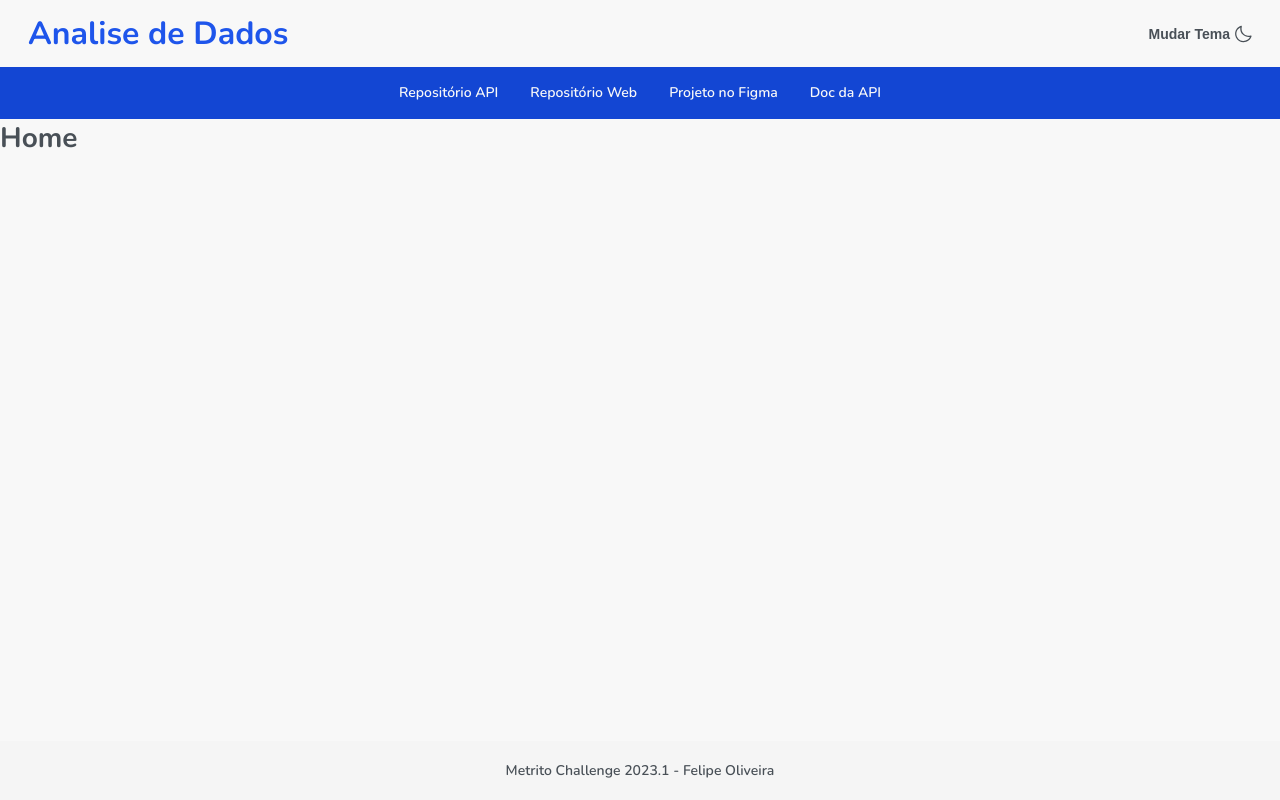
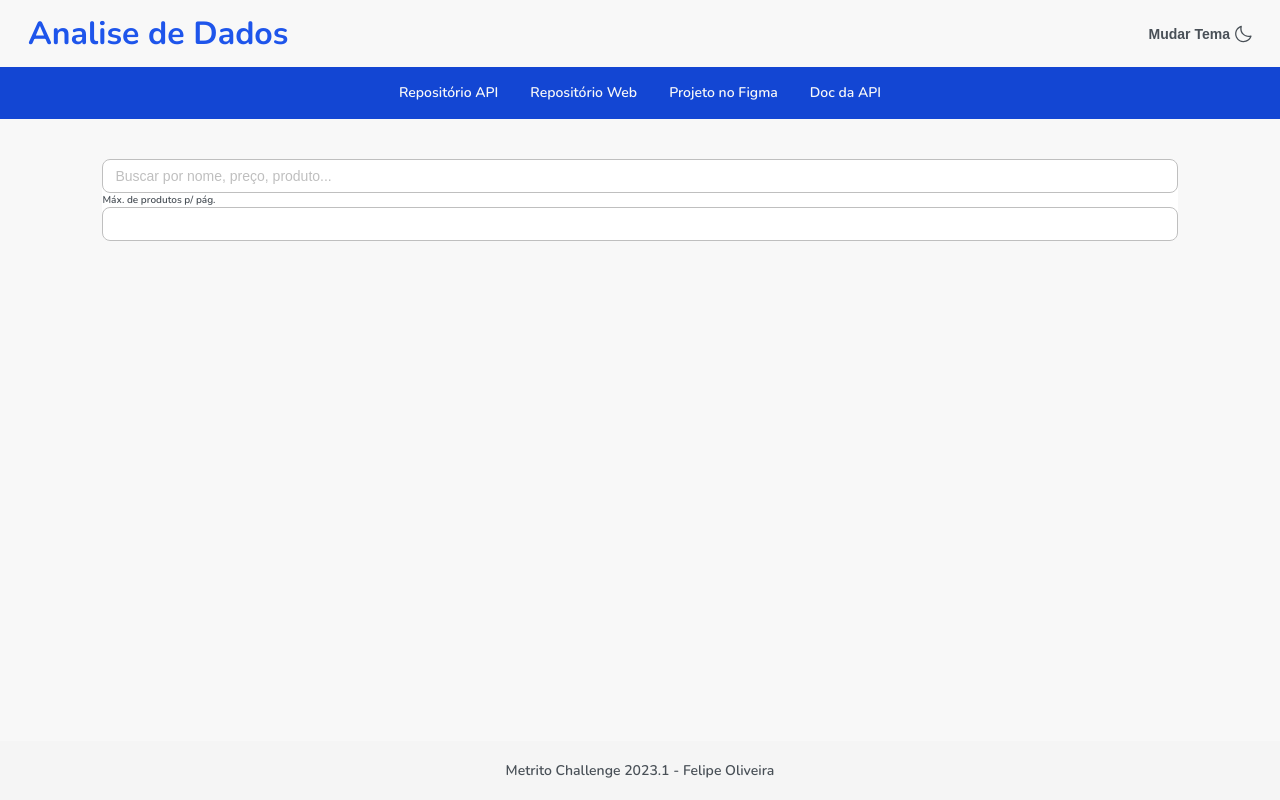
Before and after one commit to Felipstein/metrito-challenge-frontend, a React (Vite) app: page / in a window 1280 px wide. Built offline with nearby package versions, Linux system fonts and the light colour scheme.

Commit message:
✨ feat: added inputs

```diff
--- a/src/Routes.tsx
+++ b/src/Routes.tsx
@@ -1,11 +1,12 @@
 import React from 'react';
 import { Navigate, Route, Routes as ReactRoutes } from 'react-router-dom';
+import { HomePage } from './pages';
 
 export const Routes: React.FC = () => {
 
   return (
     <ReactRoutes>
-      <Route path='/' element={<h1>Home</h1>} />
+      <Route path='/' element={<HomePage />} />
 
       <Route path='/order/:orderId' element={<h1>Order Info</h1>} />
 
--- /dev/null
+++ b/src/components/Input/index.tsx
@@ -0,0 +1,17 @@
+import React from 'react';
+
+import { InputProps } from './types';
+import * as S from './styles';
+
+export const Input: React.FC<InputProps> = ({ label, small = false, ...props }) => {
+  return (
+    <S.InputContainer>
+      {label && (
+        <S.InputLabel small={small}>
+          {label}
+        </S.InputLabel>
+      )}
+      <S.InputStyled {...props} />
+    </S.InputContainer>
+  );
+};
--- /dev/null
+++ b/src/components/Input/styles.ts
@@ -0,0 +1,43 @@
+import styled from 'styled-components';
+
+export const InputContainer = styled.div`
+  display: flex;
+  flex-direction: column;
+
+  width: 100%;
+`;
+
+export const InputLabel = styled.label<{ small: boolean }>`
+  color: ${({ theme }) => theme.anatomy.colors.input.label};
+  font-weight: 600;
+
+  font-size: ${({ theme, small }) => small ? theme.typograph.size.xsm : theme.typograph.size.md};
+`;
+
+export const InputStyled = styled.input`
+  color: ${({ theme }) => theme.anatomy.colors.input.text};
+  background-color: ${({ theme }) => theme.anatomy.colors.input.background};
+  border: 1.5px solid ${({ theme }) => theme.anatomy.colors.input.inputBorder};
+  border-radius: 8px;
+
+  font-weight: 500;
+  padding: 0.8rem 1.2rem;
+
+  outline: none;
+
+  transition: border-color ${({ theme }) => theme.animations.sh} ease-in-out;
+
+  &::placeholder {
+    color: ${({ theme }) => theme.anatomy.colors.input.placeholder};
+  }
+
+  &:focus {
+    border-color: ${({ theme }) => theme.colors.gray[400]};
+  }
+
+  &[type='number']::-webkit-inner-spin-button,
+  &[type='number']::-webkit-outer-spin-button {
+    appearance: none;
+    margin: 0;
+  }
+`;
--- /dev/null
+++ b/src/components/Input/types.ts
@@ -0,0 +1,6 @@
+import { InputHTMLAttributes } from 'react';
+
+export interface InputProps extends InputHTMLAttributes<HTMLInputElement> {
+  label?: string;
+  small?: boolean;
+}
--- a/src/components/Layout/styles.ts
+++ b/src/components/Layout/styles.ts
@@ -9,5 +9,13 @@ export const LayoutPage = styled.div`
 
   .content {
     flex: 1;
+
+    margin: 4rem auto;
+
+    max-width: 144rem;
+    width: 84vw;
+
+    height: 80%;
+    max-height: 144rem;
   }
 `;
--- /dev/null
+++ b/src/pages/Home/index.tsx
@@ -0,0 +1,28 @@
+import React from 'react';
+import { Input } from '../../components/Input';
+
+import * as S from './styles';
+
+export const Home: React.FC = () => {
+  return (
+    <S.Container>
+      <S.HeaderContainer>
+        <div className="search-and-info">
+          <Input
+            name='search'
+            type='text'
+            placeholder='Buscar por nome, preço, produto...'
+          />
+
+          <Input
+            name='max-results'
+            type='number'
+            label='Máx. de produtos p/ pág.'
+            small
+            min={0}
+          />
+        </div>
+      </S.HeaderContainer>
+    </S.Container>
+  );
+};
--- /dev/null
+++ b/src/pages/Home/styles.ts
@@ -0,0 +1,9 @@
+import styled from 'styled-components';
+
+export const Container = styled.main`
+  background-color: ${({ theme }) => theme.anatomy.colors.homePage.contentBackground};
+  border-radius: 8px;
+`;
+
+export const HeaderContainer = styled.header`
+`;
--- /dev/null
+++ b/src/pages/index.tsx
@@ -0,0 +1 @@
+export { Home as HomePage } from './Home';
```
